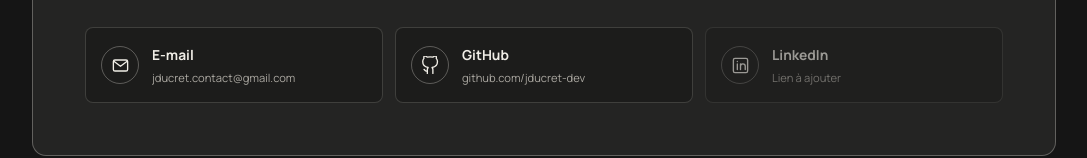
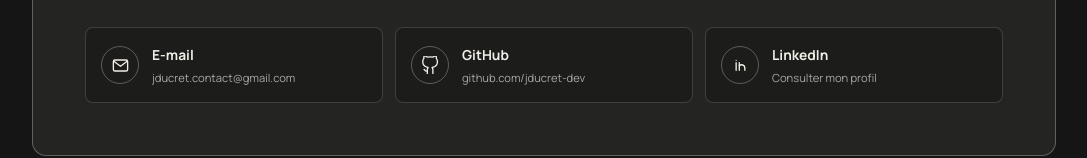
Before and after one commit to jducret-dev/portfolio-joseph-ducret, a plain HTML site: page index.html in a window 1280 px wide. Shown: the part 2913-3071 px from the top of the page, without its empty margins (96-1183 px from the left). Drawn offline with Linux system fonts and the light colour scheme; a web font is replaced by a local one.

Commit message:
fix lien linkedIn

```diff
--- a/index.html
+++ b/index.html
@@ -247,18 +247,26 @@
                         </span>
                 </a>
 
-                <!-- À remplacer par un lien <a> dès que l'URL exacte du profil LinkedIn est connue. -->
-                <span class="contact-link contact-link-pending">
+                <a class="contact-link"
+                   href="https://www.linkedin.com/in/joseph-ducret-0b2b6988/"
+                   target="_blank"
+                   rel="noopener noreferrer"
+                   aria-label="Consulter mon profil LinkedIn">
+
     <span class="contact-icon" aria-hidden="true">
-                            <svg viewBox="0 0 24 24" focusable="false">
-                                <rect x="3" y="3" width="18" height="18" rx="2"></rect>
-                                <path d="M8 10v7M8 7v.01M12 17v-7M12 13a3 3 0 0 1 6 0v4"></path>
+        <svg viewBox="0 0 24 24">
+            <path d="M6.5 8.5V18"></path>
+            <path d="M6.5 5.5v.01"></path>
+            <path d="M10.5 18v-9.5"></path>
+            <path d="M10.5 12.5a4 4 0 0 1 7 2.5v3"></path>
         </svg>
     </span>
+
                     <span>
         <strong>LinkedIn</strong>
-                            <small>Lien à ajouter</small>
+        <small>Consulter mon profil</small>
     </span>
+                </a>
                     </span>
             </div>
         </div>
```
Lines whose indentation alone changed are shown as unchanged.
